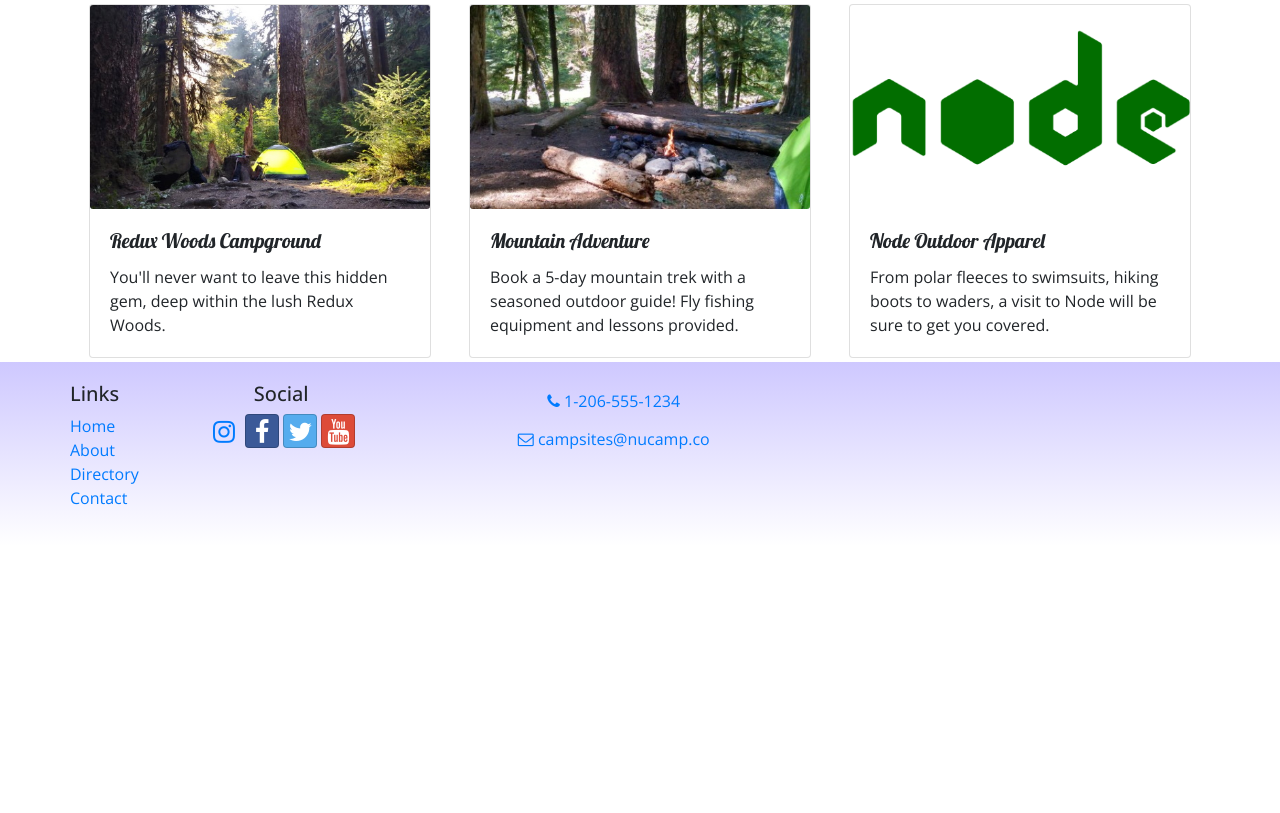
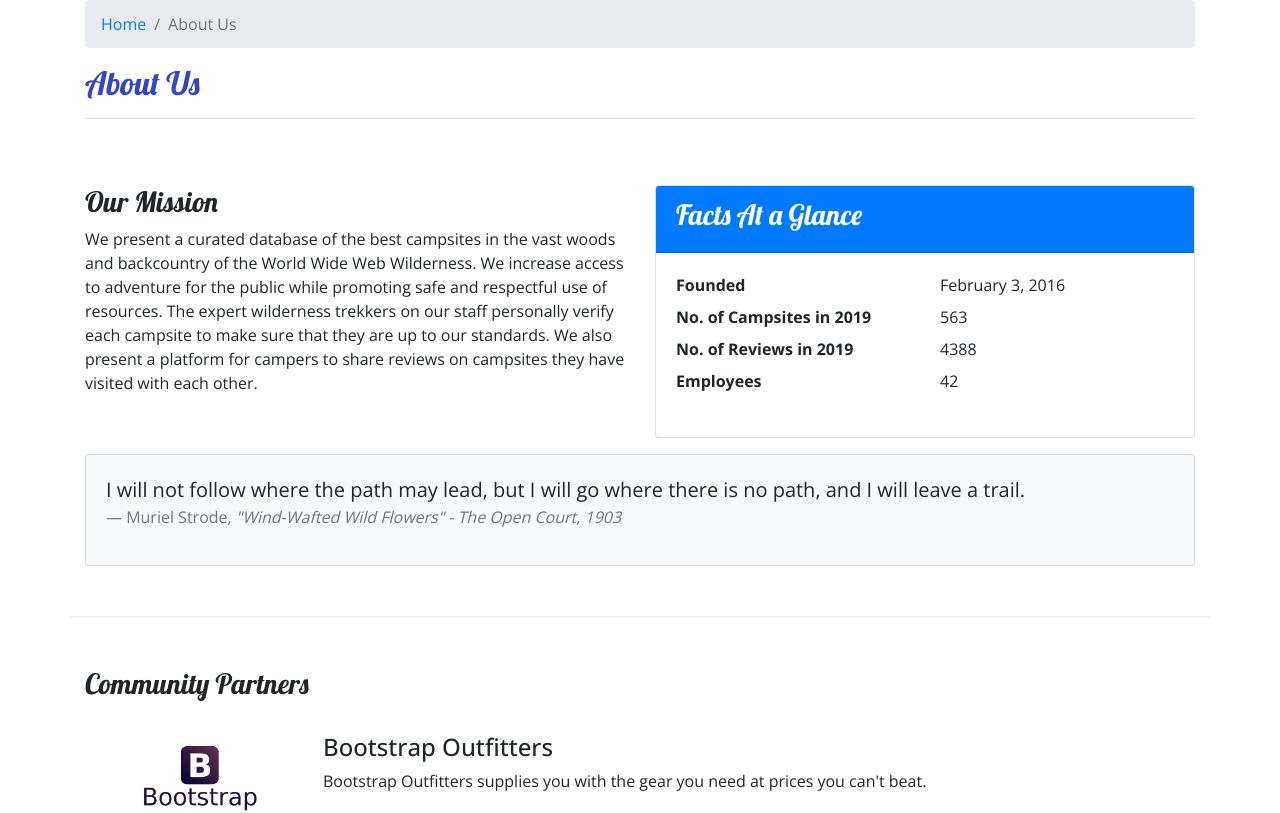
Before and after one commit to croberembt/react-nucampsite, a React (Create React App) app: page /aboutus in a window 1280 px wide. Before the commit this address led to /home. Shown: the part 220-1033 px from the top of the page. Before the commit the page ends 800 px from the top, so only its background shows below. Built offline with nearby package versions, Linux system fonts and the light colour scheme.

Commit message:
workshop 3

```diff
--- /dev/null
+++ b/src/components/AboutComponent.js
@@ -0,0 +1,95 @@
+import React from 'react';
+import { Breadcrumb, BreadcrumbItem, Card, CardBody, CardHeader, Media } from 'reactstrap';
+import { Link } from 'react-router-dom';
+
+
+function RenderPartner({partner}) {
+    if (partner) {
+        return (
+         <React.Fragment>
+             <Media object src={partner.image} alt={partner.name} width="150" />
+             <Media body className="ml-5 mb-4">
+                <Media heading>
+                    {partner.name}
+                </Media>
+                {partner.description}
+             </Media>
+         </React.Fragment>
+        );
+    };
+    return <div />;
+}
+
+function About(props) {
+
+    const partners = props.partners.map(partner => {
+        return (
+            <Media tag="li" key={partner.id}>
+                <RenderPartner partner={partner} />
+            </Media>
+        );
+    });
+
+    return (
+        <div className="container">
+            <div className="row">
+                <div className="col">
+                    <Breadcrumb>
+                        <BreadcrumbItem><Link to="/home">Home</Link></BreadcrumbItem>
+                        <BreadcrumbItem active>About Us</BreadcrumbItem>
+                    </Breadcrumb>
+                    <h2>About Us</h2>
+                    <hr />
+                </div>
+            </div>
+            <div className="row row-content">
+                <div className="col-sm-6">
+                    <h3>Our Mission</h3>
+                    <p>We present a curated database of the best campsites in the vast woods and backcountry of the World Wide Web Wilderness. We increase access to adventure for the public while promoting safe and respectful use of resources. The expert wilderness trekkers on our staff personally verify each campsite to make sure that they are up to our standards. We also present a platform for campers to share reviews on campsites they have visited with each other.</p>
+                </div>
+                <div className="col-sm-6">
+                    <Card>
+                        <CardHeader className="bg-primary text-white"><h3>Facts At a Glance</h3></CardHeader>
+                        <CardBody>
+                            <dl className="row">
+                                <dt className="col-6">Founded</dt>
+                                <dd className="col-6">February 3, 2016</dd>
+                                <dt className="col-6">No. of Campsites in 2019</dt>
+                                <dd className="col-6">563</dd>
+                                <dt className="col-6">No. of Reviews in 2019</dt>
+                                <dd className="col-6">4388</dd>
+                                <dt className="col-6">Employees</dt>
+                                <dd className="col-6">42</dd>
+                            </dl>
+                        </CardBody>
+                    </Card>
+                </div>
+                <div className="col">
+                    <Card className="bg-light mt-3">
+                        <CardBody>
+                            <blockquote className="blockquote">
+                                <p className="mb-0">I will not follow where the path may lead, but I will go where there is no path, and I will leave a trail.</p>
+                                <footer className="blockquote-footer">Muriel Strode,{' '}
+                                    <cite title="Source Title">"Wind-Wafted Wild Flowers" -
+                                    The Open Court, 1903</cite>
+                                </footer>
+                            </blockquote>
+                        </CardBody>
+                    </Card>
+                </div>
+            </div>
+            <div className="row row-content">
+                <div className="col-12">
+                    <h3>Community Partners</h3>
+                </div>
+                <div className="col mt-4">
+                    <Media list>
+                        {partners}
+                    </Media>
+                </div>
+            </div>
+        </div>
+    );
+}
+
+export default About;
--- a/src/components/CampsiteInfoComponent.js
+++ b/src/components/CampsiteInfoComponent.js
@@ -1,6 +1,6 @@
 import React from 'react';
-import { Card, CardImg, CardText, CardBody, CardTitle } from 'reactstrap';
-
+import { Card, CardImg, CardText, CardBody, CardTitle, Breadcrumb, BreadcrumbItem } from 'reactstrap';
+import { Link } from 'react-router-dom';
 
 
     function RenderCampsite({campsite}) {
@@ -9,7 +9,6 @@
                 <Card>
                     <CardImg top src={campsite.image} alt={campsite.name} />
                     <CardBody>
-                        <CardTitle>{campsite.name}</CardTitle>
                         <CardText>{campsite.description}</CardText>
                     </CardBody>
                 </Card>
@@ -43,6 +42,16 @@
             return (
                 <div className="container">
                     <div className="row">
+                        <div className="col">
+                            <Breadcrumb>
+                                <BreadcrumbItem><Link to="/directory">Directory</Link></BreadcrumbItem>
+                                <BreadcrumbItem active>{props.campsite.name}</BreadcrumbItem>
+                            </Breadcrumb>
+                            <h2>{props.campsite.name}</h2>
+                            <hr />
+                        </div>
+                    </div>
+                    <div className="row">
                        <RenderCampsite campsite={props.campsite} />
                        <RenderComments comments={props.comments} />
                     </div>
--- a/src/components/ContactComponent.js
+++ b/src/components/ContactComponent.js
@@ -1,9 +1,16 @@
 import React from 'react';
+import { Breadcrumb, BreadcrumbItem } from 'reactstrap';
+import { Link } from 'react-router-dom';
+
 function Contact(props) {
     return (
         <div className="container">
             <div className="row">
                 <div className="col">
+                    <Breadcrumb>
+                        <BreadcrumbItem><Link to="/home">Home</Link></BreadcrumbItem>
+                        <BreadcrumbItem active>Contact Us</BreadcrumbItem>
+                    </Breadcrumb>
                     <h2>Contact Us</h2>
                     <hr />
                 </div>
--- a/src/components/DirectoryComponent.js
+++ b/src/components/DirectoryComponent.js
@@ -1,5 +1,5 @@
 import React from 'react';
-import { Card, CardImg, CardImgOverlay, CardTitle } from 'reactstrap';
+import { Card, CardImg, CardImgOverlay, CardTitle, Breadcrumb, BreadcrumbItem } from 'reactstrap';
 import { Link } from 'react-router-dom';
 
 function RenderDirectoryItem({campsite}) {
@@ -28,6 +28,16 @@
     return (
         <div className="container">
             <div className="row">
+                <div className="col">
+                    <Breadcrumb>
+                        <BreadcrumbItem><Link to="/home">Home</Link></BreadcrumbItem>
+                        <BreadcrumbItem active>Directory</BreadcrumbItem>
+                    </Breadcrumb>
+                    <h2>Directory</h2>
+                    <hr />
+                </div>
+            </div>
+            <div className="row">
                 {directory}
             </div>
         </div>
--- a/src/components/FooterComponent.js
+++ b/src/components/FooterComponent.js
@@ -10,8 +10,8 @@
                         <h5>Links</h5>
                         <ul className="list-unstyled">
                             <li><Link to='/home'>Home</Link></li>
-                            <li><Link to='/directory'>About</Link></li>
-                            <li><Link to='/aboutus'>Directory</Link></li>
+                            <li><Link to='/directory'>Directory</Link></li>
+                            <li><Link to='/aboutus'>About</Link></li>
                             <li><Link to='/contactus'>Contact</Link></li>
                         </ul>
                     </div>
--- a/src/components/MainComponent.js
+++ b/src/components/MainComponent.js
@@ -5,6 +5,7 @@
 import Footer from './FooterComponent';
 import Home from './HomeComponent';
 import Contact from './ContactComponent';
+import About from './AboutComponent';
 import { Switch, Route, Redirect } from 'react-router-dom';
 import { CAMPSITES } from '../shared/campsites';
 import { COMMENTS } from '../shared/comments';
@@ -53,6 +54,7 @@
                     <Route exact path='/directory' render={() => <Directory campsites={this.state.campsites} />} />
                     <Route path='/directory/:campsiteId' component={CampsiteWithId} />
                     <Route exact path='/contactus' component={Contact} />
+                    <Route exact path='/aboutus' render={() => <About partners={this.state.partners} />} />
                     <Redirect to='/home' />
                 </Switch>
                 <Footer />
```
Also changed, not shown: src/components/AppComponent.js (added, +22 -0 lines).
